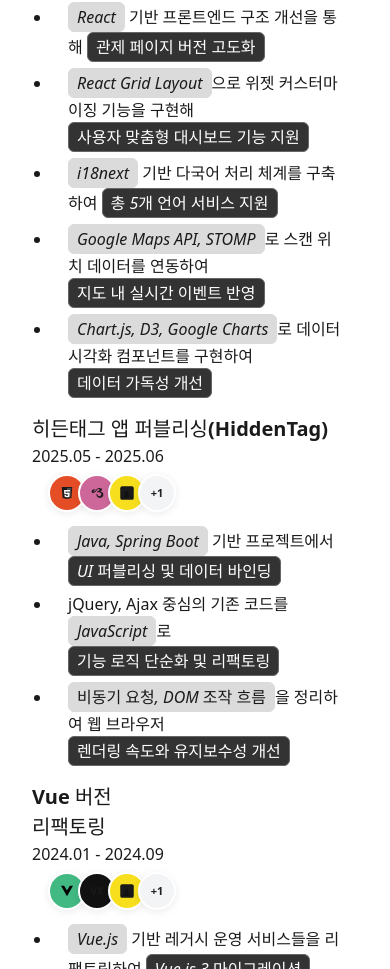
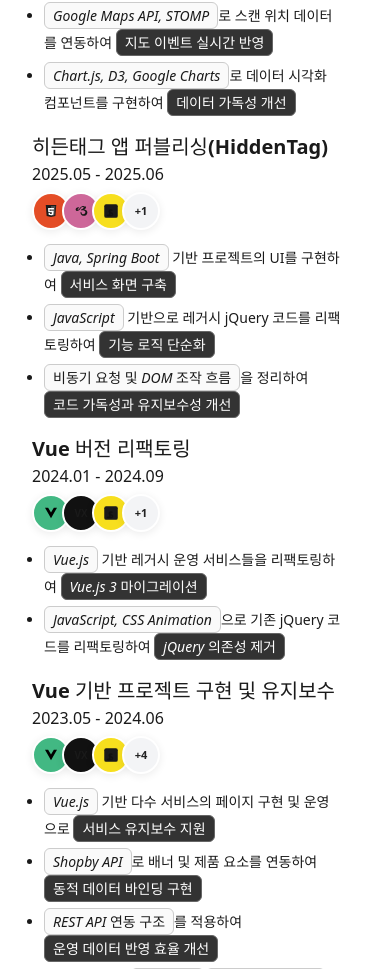
Before and after one commit to kimsohea/resume, a Vue app: page / in a window 390 px wide. Shown: the part 1745-2714 px from the top of the page. Built offline with nearby package versions, Linux system fonts and the light colour scheme; a web font is replaced by a local one.

Commit message:
프로젝트 경험 문구 첨삭 및 스타일링 수정

```diff
--- a/src/assets/style/_work.scss
+++ b/src/assets/style/_work.scss
@@ -23,8 +23,8 @@
     font-weight: 500;
 
     &.tech {
-      background-color: #dbdbdb;
-      border: 1px solid #dbdbdb;
+      background-color: #fafafa;
+      border: 1px solid #ccc;
     }
 
     &.result {
@@ -118,18 +118,6 @@
     a {
       display: inline-flex;
     }
-
-    .tags {
-      display: inline-flex;
-      column-gap: 8px;
-    }
-
-    .tag {
-      display: inline-block;
-      padding: 2px 4px;
-      background-color: #ddd;
-      border-radius: 4px;
-    }
   }
 }
 
@@ -167,7 +155,7 @@
       margin-left: 0;
 
       p {
-        margin-left: 16px;
+        margin-left: 0px;
       }
 
       .text {
@@ -176,11 +164,14 @@
 
       .title {
         margin-left: 0;
+        strong {
+          white-space: nowrap;
+        }
       }
 
       .round_list,
       .stack_box {
-        margin-left: 16px;
+        margin-left: 0px;
       }
     }
   }
@@ -188,6 +179,12 @@
 
 @media (max-width: 600px) {
   .work_record {
+    &.header {
+      em {
+        font-size: 14px;
+      }
+    }
+
     .title {
       flex-wrap: wrap;
 
@@ -195,5 +192,10 @@
         word-break: keep-all;
       }
     }
+
+    .task_list {
+      padding-left: 12px;
+      font-size: 14px;
+    }
   }
 }
--- a/src/components/WorkRecord.vue
+++ b/src/components/WorkRecord.vue
@@ -82,10 +82,10 @@ const workArr = [
     time: "2025.07 - 2026.04",
     title: "HIDDENTAG E.Y.E\n(브랜드관제 2.0)",
     tasks: [
-      "{React} 기반 프론트엔드 구조 개선을 통해 (관제 페이지 버전 고도화)",
+      "{React} 기반 프론트엔드 구조 개선을 통해 (관제 페이지 사용자 경험 개선)",
       "{React Grid Layout}으로 위젯 커스터마이징 기능을 구현해 (사용자 맞춤형 대시보드 기능 지원)",
       "{i18next} 기반 다국어 처리 체계를 구축하여 (총 5개 언어 서비스 지원)",
-      "{Google Maps API, STOMP}로 스캔 위치 데이터를 연동하여 (지도 내 실시간 이벤트 반영)",
+      "{Google Maps API, STOMP}로 스캔 위치 데이터를 연동하여 (지도 이벤트 실시간 반영)",
       "{Chart.js, D3, Google Charts}로 데이터 시각화 컴포넌트를 구현하여 (데이터 가독성 개선)",
     ],
     skill: [
@@ -114,9 +114,9 @@ const workArr = [
     time: "2025.05 - 2025.06",
     title: "히든태그 앱 퍼블리싱(HiddenTag)",
     tasks: [
-      "{Java, Spring Boot} 기반 프로젝트에서 (UI 퍼블리싱 및 데이터 바인딩)",
-      "jQuery, Ajax 중심의 기존 코드를 {JavaScript}로 (기능 로직 단순화 및 리팩토링)",
-      "{비동기 요청, DOM 조작 흐름}을 정리하여 웹 브라우저 (렌더링 속도와 유지보수성 개선)",
+      "{Java, Spring Boot} 기반 프로젝트의 UI를 구현하여 (서비스 화면 구축)",
+      "{JavaScript} 기반으로 레거시 jQuery 코드를 리팩토링하여 (기능 로직 단순화)",
+      "{비동기 요청 및 DOM 조작 흐름}을 정리하여 (코드 가독성과 유지보수성 개선)",
     ],
     skill: ["HTML", "SCSS", "JavaScript", "jQuery"],
   },
@@ -133,9 +133,9 @@ const workArr = [
     time: "2023.05 - 2024.06",
     title: "Vue 기반 프로젝트\n구현 및 유지보수",
     tasks: [
-      "{Vue}기반 다수의 서비스 내 페이지 (UI 퍼블리싱 및 유지 보수)",
+      "{Vue.js} 기반 다수 서비스의 페이지 구현 및 운영으로 (서비스 유지보수 지원)",
       "{Shopby API}로 배너 및 제품 요소를 연동하여 (동적 데이터 바인딩 구현)",
-      "API 기반 콘텐츠 노출 구조로 (운영 데이터 반영 효율 개선)",
+      "{REST API 연동 구조}를 적용하여 (운영 데이터 반영 효율 개선)",
     ],
     links: [
       { name: "WLAB", linkPC: "https://wlab.co.kr", linkMO: "https://m.wlab.co.kr" },
@@ -156,7 +156,7 @@ const workArr = [
     title: "React 기반 프로젝트\n구현 및 유지보수",
     tasks: [
       "{Gulp.js} 기반 퍼블리싱 환경에서 (화면 및 사이트 구현)",
-      "{React}로 재빌드된 사이트의 프론트엔드 유지보수",
+      "{React} 기반 운영 서비스 유지보수로 (서비스 안정성 확보)",
       "기존 퍼블리싱 구조와 {React} 기반 화면 구조를 함께 대응하여 (운영 페이지 안정성 개선)",
     ],
     links: [
```
